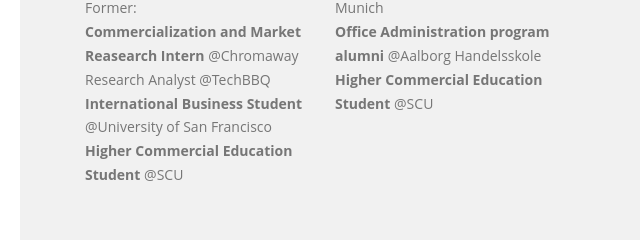
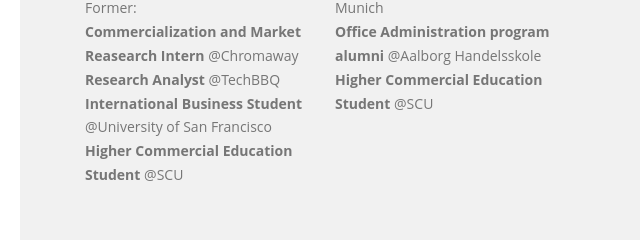
Before and after one commit to Nikolaj-Storm/IS, a plain HTML site: page About.html in a window 1280 px wide. Shown: the part 972-1212 px from the top of the page, 0-640 px from the left. Drawn offline with Linux system fonts and the light colour scheme; files whose address does not match are found by name.

Commit message:
Update About.html

```diff
--- a/About.html
+++ b/About.html
@@ -108,7 +108,7 @@
                             <strong>BSc in Business Administration & Digital Management Student</strong> @CBS<br>
                             Former:<br>
                             <strong>Commercialization and Market Reasearch Intern</strong> @Chromaway<br>
-                            <storng>Research Analyst</storng> @TechBBQ<br>
+                            <strong>Research Analyst</strong> @TechBBQ<br>
                             <strong>International Business Student</strong> @University of San Francisco<br>
                             <strong>Higher Commercial Education Student</strong> @SCU
                         </p> <!-- Insert your text here -->
```
